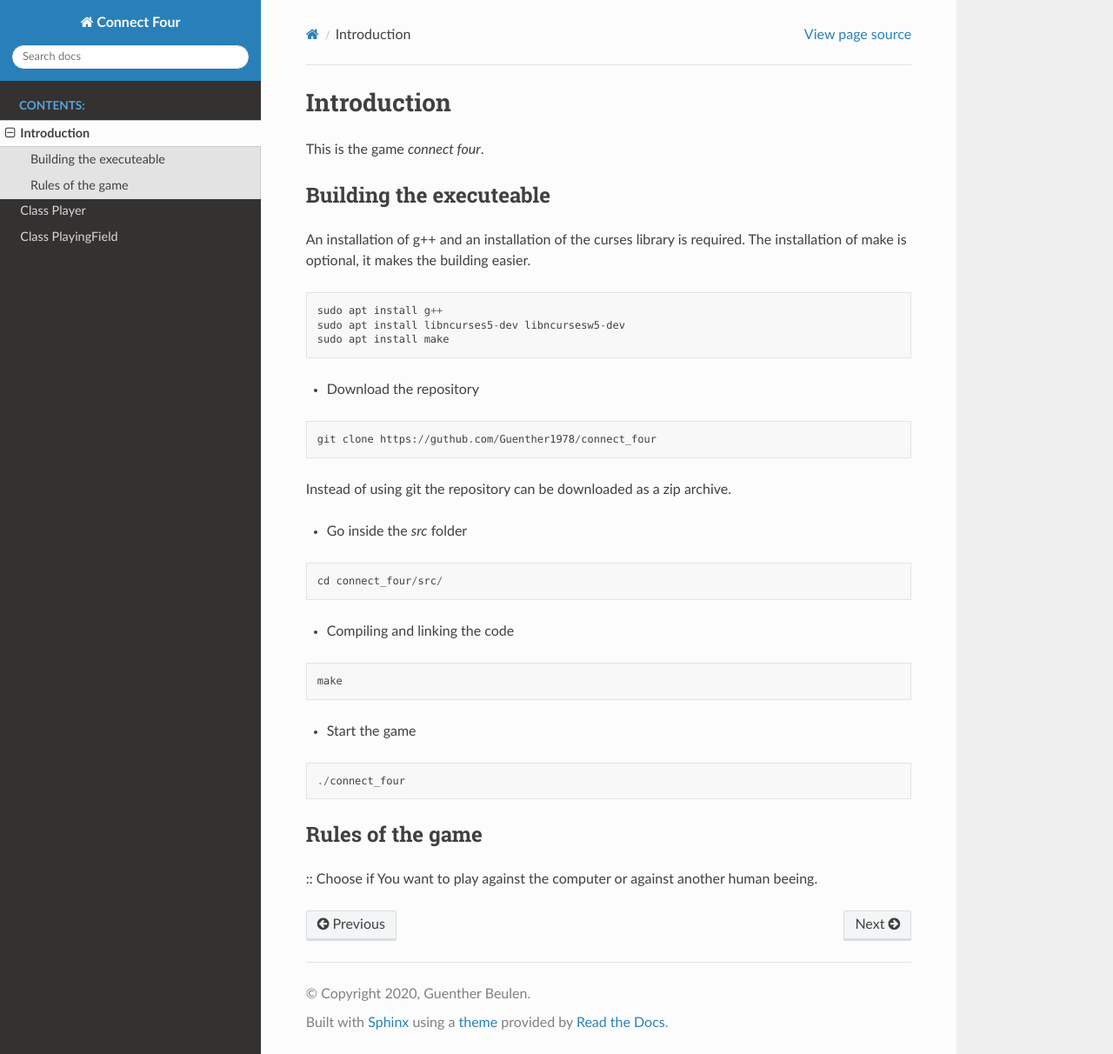
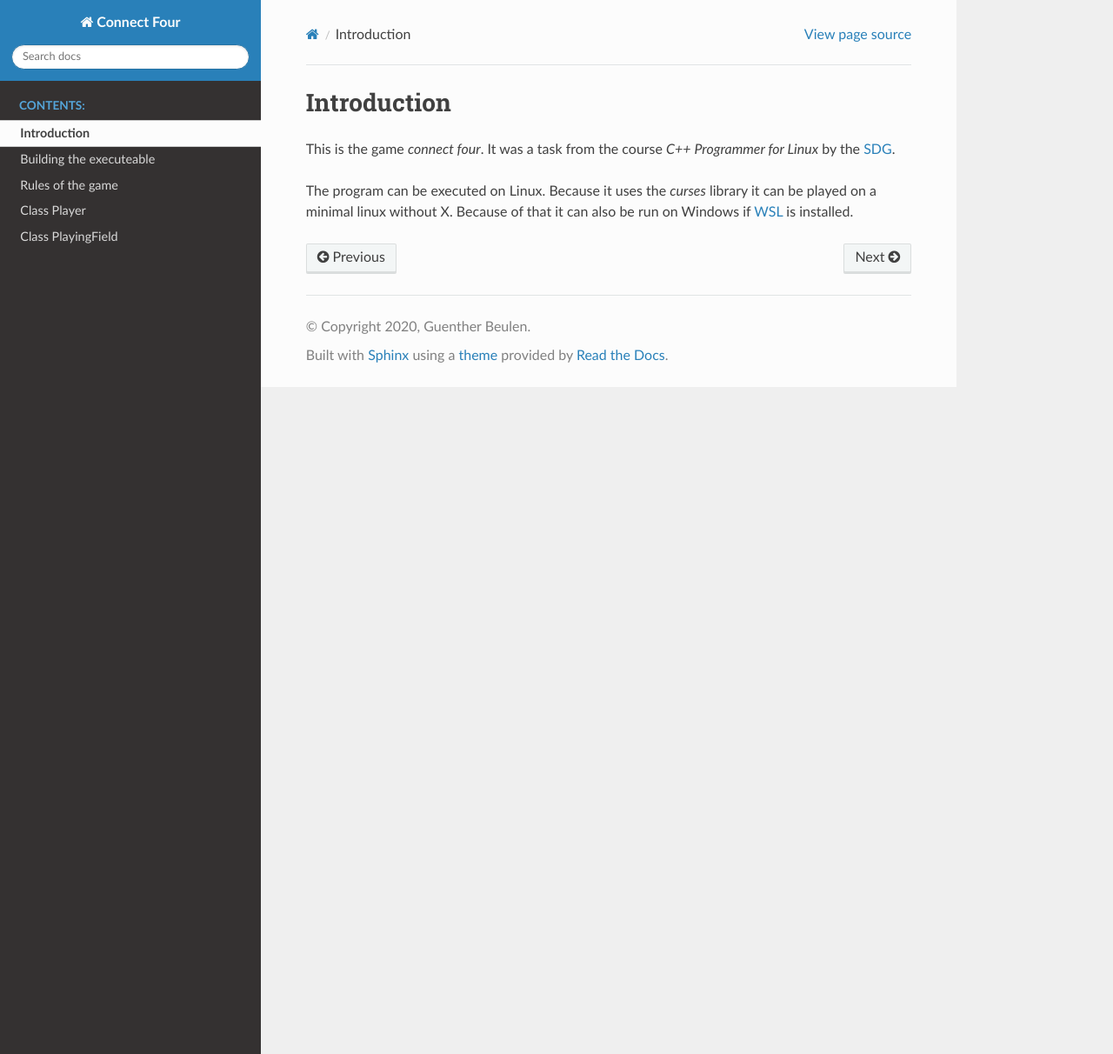
Before and after one commit to Guenther1978/connect_four, a Sphinx documentation site: the page built from doc/source/introduction.rst, in a window 1280 px wide and 1212 px high. Shown: the whole window at 87% size. Built offline with Sphinx 7.4.7 and the Read the Docs theme 2.0.0, drawn with Linux system fonts in a browser that asks for light colours.

Commit message:
Devide the documentation into several documentsDevide the documentation into several documents..

```diff
--- a/doc/source/index.rst
+++ b/doc/source/index.rst
@@ -11,6 +11,8 @@ Welcome to Connect Four's documentation!
    :caption: Contents:
 
    introduction.rst
+   installation.rst
+   rules_of_the_game.rst
    player.rst
    playing_field.rst
 
@@ -23,5 +25,3 @@ Indices and tables
 ==================
 
 * :ref:`genindex`
-* :ref:`modindex`
-* :ref:`search`
--- a/doc/source/introduction.rst
+++ b/doc/source/introduction.rst
@@ -1,53 +1,11 @@
 Introduction
 ============
 
-This is the game *connect four*.
+This is the game *connect four*. It was a task from the course *C++ Programmer for Linux* by the SDG_.
 
+.. _SDG: https://sgd.de
 
-Building the executeable
-------------------------
+The program can be executed on Linux. Because it uses the *curses* library it can be played on a minimal linux without X. Because of that it can also
+be run on Windows if WSL_ is installed.
 
-An installation of g++ and an installation of the curses library is required.
-The installation of make is optional, it makes the building easier.
-
-.. code-block::
-
-   sudo apt install g++
-   sudo apt install libncurses5-dev libncursesw5-dev
-   sudo apt install make
-
-- Download the repository
-
-.. code-block::
-
-   git clone https://guthub.com/Guenther1978/connect_four
-
-
-Instead of using git the repository can be downloaded as a zip archive.
-
-- Go inside the *src* folder
-
-.. code-block::
-
-   cd connect_four/src/
-
-
-- Compiling and linking the code
-
-.. code-block::
-
-   make
-
-
-- Start the game
-
-.. code-block::
-
-   ./connect_four
-
-
-Rules of the game
------------------
-
-:: Choose if You want to play against the computer or against another
-human beeing.
+.. _WSL: https://docs.microsoft.com/windows/wsl/about
--- /dev/null
+++ b/doc/source/rules_of_the_game.rst
@@ -0,0 +1,4 @@
+Rules of the game
+=================
+
+- Choose if You want to play against the computer or against another human.
```
Also changed, not shown: doc/source/installation.rst (added, +38 -0 lines).
